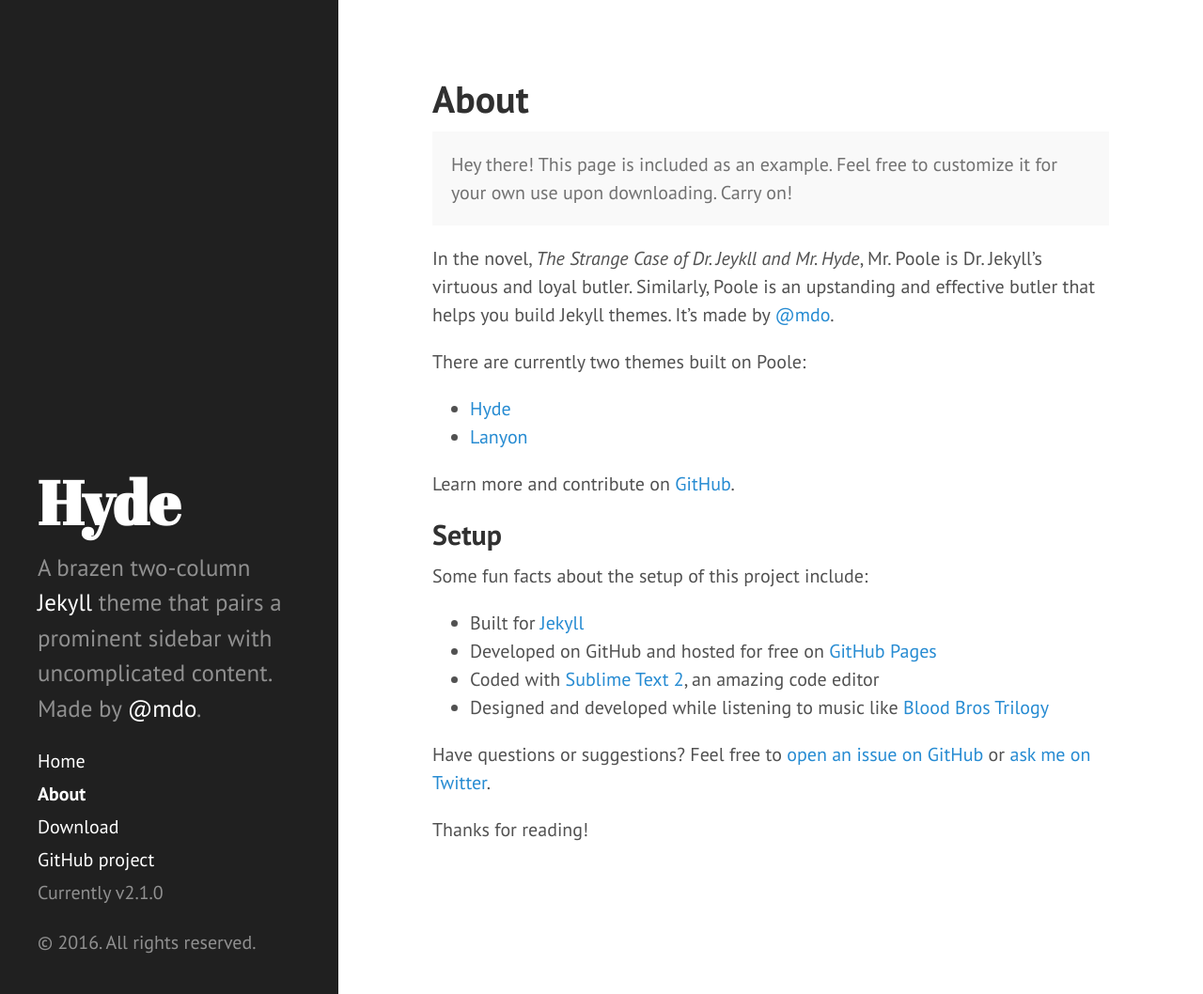
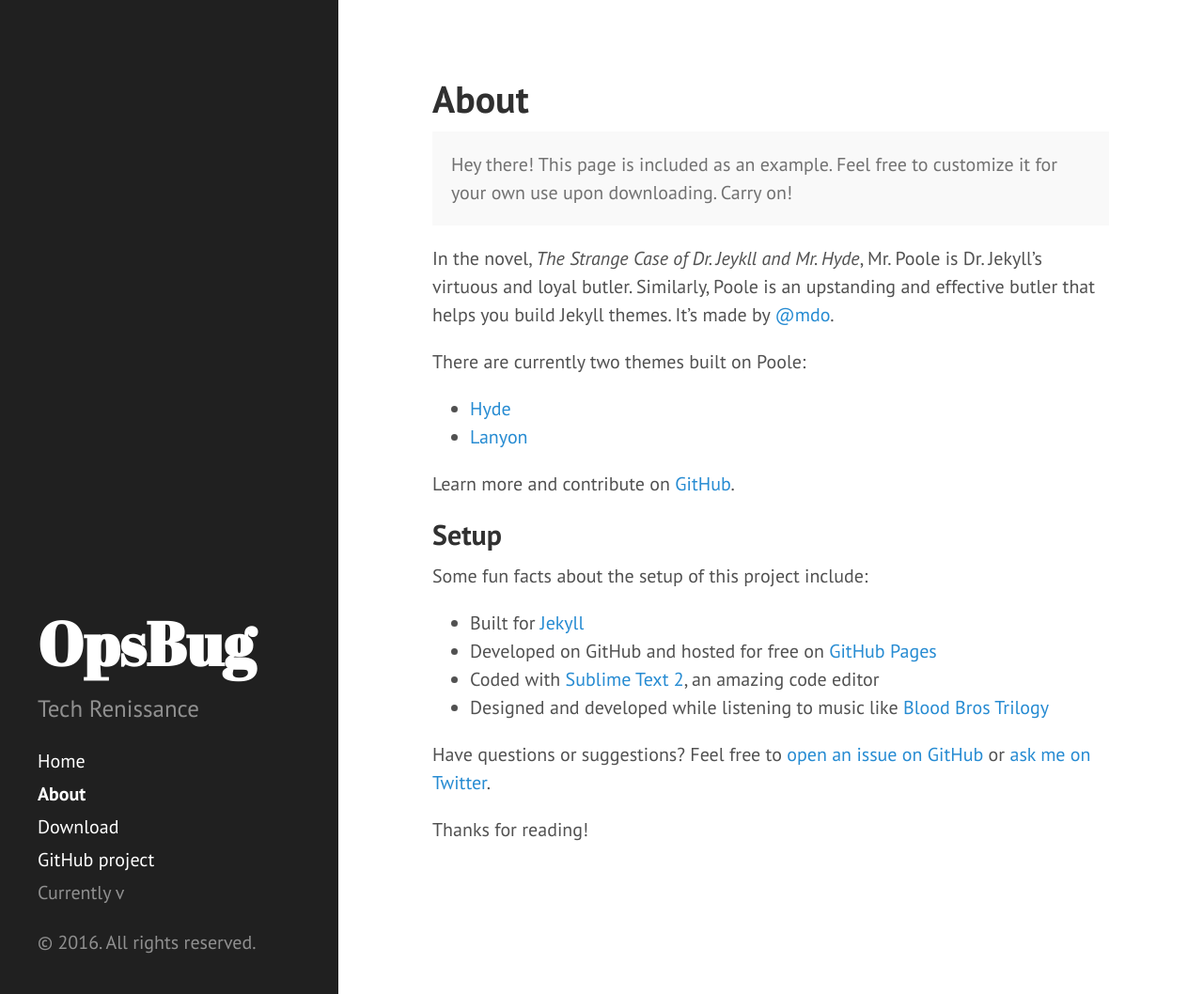
Before and after one commit to claraleung/claraleung.github.io, a Jekyll site: the page built from about.md, in a window 1280 px wide and 1058 px high. Shown: the whole window at 94% size. Built offline with Jekyll 4.4.1, drawn with Linux system fonts in a browser that asks for light colours; Markdown is read by kramdown in place of the engine named in the settings.

Commit message:
Initial commit

```diff
--- a/_config.yml
+++ b/_config.yml
@@ -3,20 +3,14 @@
 highlighter:      pygments
 
 # Setup
-title:            Hyde
-tagline:          'A Jekyll theme'
-description:      'A brazen two-column <a href="http://jekyllrb.com" target="_blank">Jekyll</a> theme that pairs a prominent sidebar with uncomplicated content. Made by <a href="https://twitter.com/mdo" target="_blank">@mdo</a>.'
+title:            OpsBug
+tagline:          'Strong Opinions, Weakly Held'
+description:      'Tech Renissance'
 url:              http://claraleung.github.io
 baseurl:
 
 author:
-  name:           'Mark Otto'
-  url:            https://twitter.com/mdo
+  name:           'Vikram Dhillon'
+  url:            https://twitter.com/opsbug
 
-paginate:         5
-
-# Custom vars
-version:          2.1.0
-
-github:
-  repo:           https://github.com/poole/hyde
+paginate:         3
```
